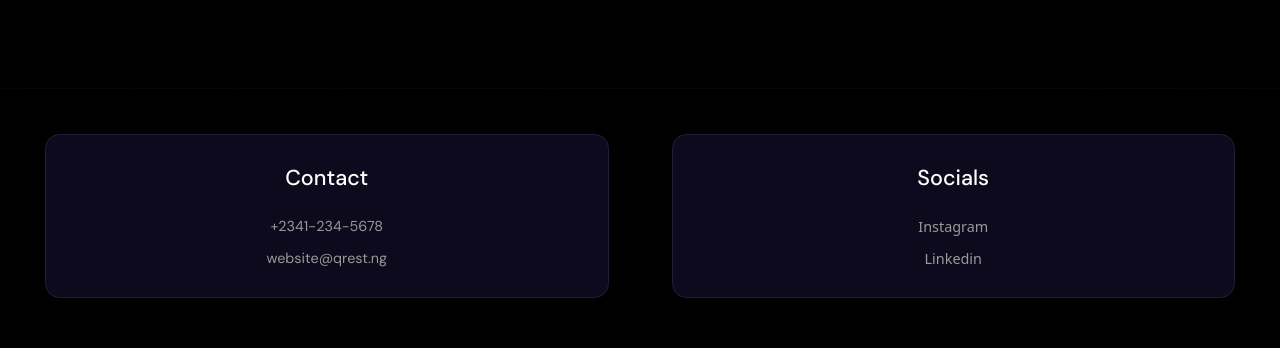
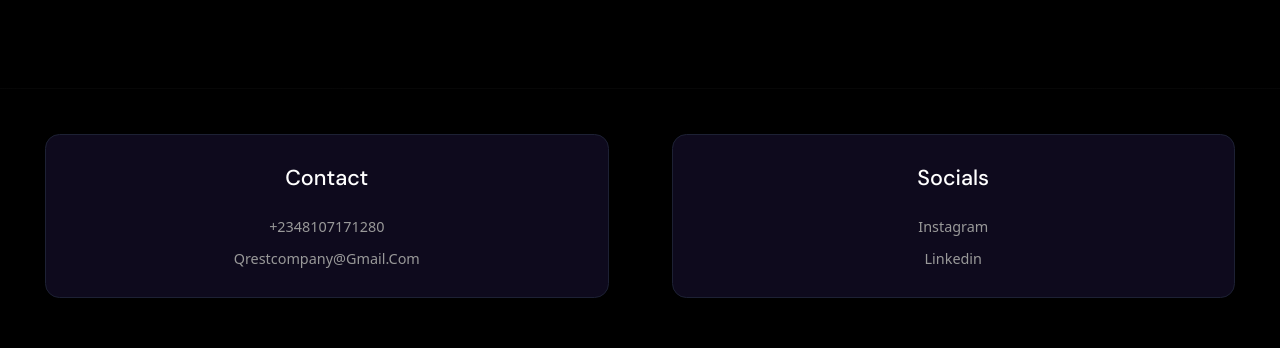
Before and after one commit to ejim11/qrest, a Next.js app: page /contact in a window 1280 px wide. Shown: the part 882-1230 px from the top of the page. Built offline with nearby package versions, Linux system fonts and the light colour scheme.

Commit message:
✅ changed the link in the contact list

```diff
--- a/components/contact/ContactList.tsx
+++ b/components/contact/ContactList.tsx
@@ -7,8 +7,16 @@ const ContactList = () => {
   const data = [
     {
       title: "Contact",
-      text: "+2341-234-5678",
-      text2: "website@qrest.ng",
+      links: [
+        {
+          link: "https://wa.me/message/4OAX5LZZIWQEH1",
+          linkText: "+2348107171280",
+        },
+        {
+          link: "mailto:Qrestcompany@gmail.com",
+          linkText: "Qrestcompany@gmail.com",
+        },
+      ],
     },
     {
       title: "Socials",
@@ -40,12 +48,7 @@ const ContactList = () => {
             <p className="text-[2.4rem] mb-[2.4rem] font-dmsans font-medium text-white-1">
               {contact.title}
             </p>
-            {contact.text && (
-              <div className="font-dmsans sm:text-[1.5rem] sm:leading-[2.2rem]  text-grey-2">
-                <p className="mb-[1.2rem]">{contact.text}</p>
-                <p>{contact.text2}</p>
-              </div>
-            )}
+
             <div className="text-grey-2 flex flex-col items-center capitalize">
               {contact.links &&
                 contact.links.length > 0 &&
```
